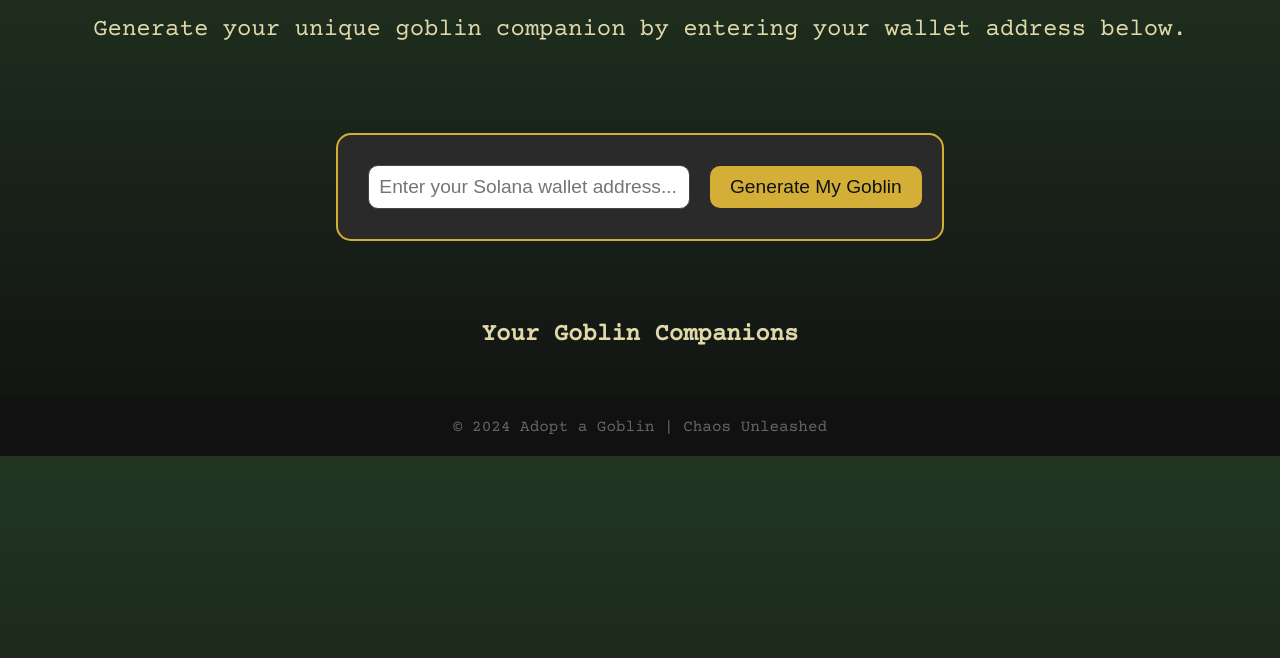
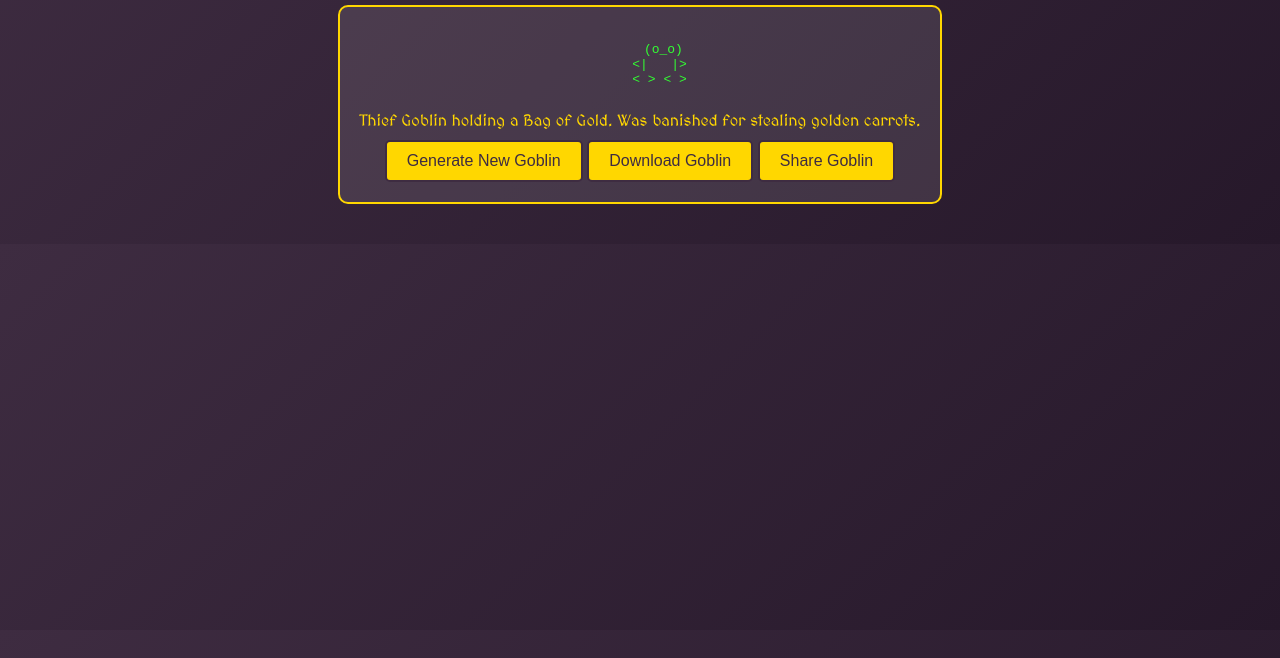
Before and after one commit to BLinks12/AdoptAGoblin, a plain HTML site: page index.html in a window 1280 px wide. Shown: the part 142-800 px from the top of the page. Drawn offline with nearby package versions, Linux system fonts and the light colour scheme.

Commit message:
Update index.html

```diff
--- a/index.html
+++ b/index.html
@@ -4,139 +4,90 @@
     <meta charset="UTF-8">
     <meta name="viewport" content="width=device-width, initial-scale=1.0">
     <title>Adopt a Goblin</title>
-    <link href="https://fonts.googleapis.com/css2?family=Courier+Prime&display=swap" rel="stylesheet">
+    <link href="https://fonts.googleapis.com/css2?family=MedievalSharp&display=swap" rel="stylesheet">
     <style>
+        /* General Styles */
         body {
-            font-family: 'Courier Prime', monospace;
-            background: linear-gradient(to bottom, #223622, #111);
-            color: #e0d8a8;
+            font-family: 'MedievalSharp', serif;
+            background: linear-gradient(135deg, #3E2C41, #26182A);
+            color: #E3B23C;
+            margin: 0;
+            padding: 20px;
             text-align: center;
-            margin: 0;
-            padding: 0;
         }
 
-        .hero {
-            padding: 40px 20px;
-        }
-
-        .hero h1 {
-            font-size: 3em;
-            color: #d4af37;
-            text-shadow: 2px 2px 5px #000;
-        }
-
-        .hero p {
-            font-size: 1.5em;
-            margin: 20px 0;
-        }
-
-        .generator {
-            margin: 30px 0;
-            padding: 20px;
-            background: #2a2a2a;
-            border: 2px solid #d4af37;
-            border-radius: 15px;
-            display: inline-block;
-        }
-
-        .generator input {
-            font-size: 1.2em;
-            padding: 10px;
-            width: 300px;
-            margin: 10px;
-            border-radius: 10px;
-            border: 1px solid #444;
-        }
-
-        .generator button {
-            font-size: 1.2em;
-            padding: 10px 20px;
-            background: #d4af37;
-            color: #111;
-            border: none;
-            border-radius: 10px;
-            cursor: pointer;
-        }
-
-        .loading-container {
-            display: none;
-            margin: 20px auto;
-        }
-
-        .loading-text {
-            color: #d4af37;
-            font-size: 1.5em;
-            margin-top: 10px;
-        }
-
-        .spinner {
-            width: 50px;
-            height: 50px;
-            border: 5px solid #2a2a2a;
-            border-top: 5px solid #d4af37;
-            border-radius: 50%;
-            animation: spin 1s linear infinite;
+        .container {
+            max-width: 1200px;
             margin: 0 auto;
         }
 
-        @keyframes spin {
-            0% {
-                transform: rotate(0deg);
-            }
-            100% {
-                transform: rotate(360deg);
-            }
+        h1 {
+            font-size: 3rem;
+            margin-bottom: 20px;
+            color: #FFD700;
+            text-shadow: 2px 2px 4px #000;
         }
 
-        .goblin-showcase {
-            margin: 50px 0;
+        /* Goblin Display */
+        .goblin-container {
+            margin: 20px auto;
+            padding: 20px;
+            background: rgba(255, 255, 255, 0.1);
+            border: 2px solid #FFD700;
+            border-radius: 10px;
+            display: inline-block;
+            text-align: center;
         }
 
-        .goblin {
-            display: inline-block;
-            margin: 20px;
-            padding: 15px;
-            border: 2px solid #444;
-            border-radius: 10px;
-            background: #333;
-            color: #d4af37;
-            text-align: left;
-            font-size: 0.9em;
+        .ascii-art {
+            font-family: monospace;
             white-space: pre;
-            overflow-x: auto;
+            color: #33FF33;
+            margin-bottom: 10px;
         }
 
-        footer {
-            padding: 20px 0;
-            background: #111;
-            color: #666;
+        .backstory {
+            margin-top: 10px;
+            font-size: 1rem;
+            color: #FFD700;
+        }
+
+        /* Buttons */
+        .btn {
+            background: #FFD700;
+            color: #3E2C41;
+            border: 2px solid #3E2C41;
+            border-radius: 5px;
+            padding: 10px 20px;
+            font-size: 1rem;
+            cursor: pointer;
+            transition: transform 0.2s;
+        }
+
+        .btn:hover {
+            transform: scale(1.1);
+        }
+
+        .btn-share {
+            margin-top: 10px;
         }
     </style>
 </head>
 <body>
-    <div class="hero">
+    <div class="container">
         <h1>Adopt a Goblin</h1>
-        <p>Generate your unique goblin companion by entering your wallet address below.</p>
+        <div class="goblin-container">
+            <div class="ascii-art" id="goblinAscii">
+                <!-- ASCII Goblin will appear here -->
+            </div>
+            <div class="backstory" id="goblinBackstory">
+                <!-- Goblin backstory will appear here -->
+            </div>
+            <button class="btn" onclick="generateGoblin()">Generate New Goblin</button>
+            <button class="btn" onclick="downloadGoblin()">Download Goblin</button>
+            <button class="btn btn-share" onclick="shareGoblin()">Share Goblin</button>
+        </div>
     </div>
-
-    <div class="generator">
-        <input type="text" id="wallet-address" placeholder="Enter your Solana wallet address...">
-        <button onclick="generateGoblin()">Generate My Goblin</button>
-    </div>
-
-    <div class="loading-container" id="loading-container">
-        <div class="spinner"></div>
-        <p class="loading-text">Fetching Goblin Data...</p>
-    </div>
-
-    <div class="goblin-showcase" id="goblin-showcase">
-        <h2>Your Goblin Companions</h2>
-        <!-- Generated goblins will appear here -->
-    </div>
-
-    <footer>
-        © 2024 Adopt a Goblin | Chaos Unleashed
-    </footer>
 
     <script src="script.js"></script>
 </body>
```
